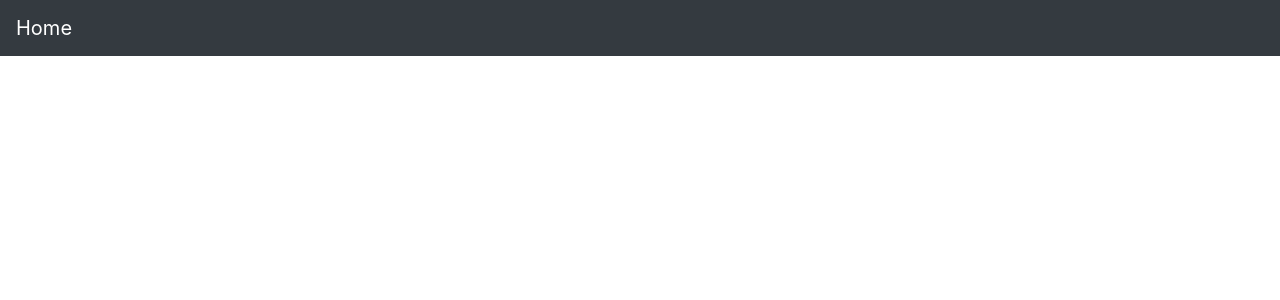
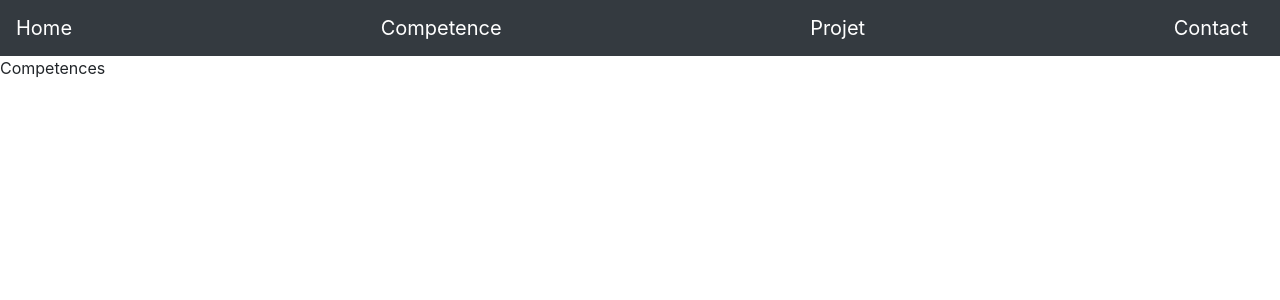
Before and after one commit to Giovanni532/portfolio, a React (Create React App) app: page /competences in a window 1280 px wide. Shown: the top 300 px of the page. Built offline with nearby package versions, Linux system fonts and the light colour scheme.

Commit message:
navbar and router ok

```diff
--- a/src/App.js
+++ b/src/App.js
@@ -1,5 +1,5 @@
 import React from 'react';
-import logo from './logo.svg';
+// import logo from './logo.svg';
 import './App.css';
 import RouterNavigations from './Router/RouterNavigation';
 
--- a/src/FR/Navbar/Menu.js
+++ b/src/FR/Navbar/Menu.js
@@ -5,6 +5,9 @@ const Menu = () => {
     return (
         <nav className="navbar navbar-dark bg-dark">
             <Link className="navbar-brand" to="/">Home</Link>
+            <Link className="navbar-brand" to="/competences">Competence</Link>
+            <Link className="navbar-brand" to="/projet">Projet</Link>
+            <Link className="navbar-brand" to="/contact">Contact</Link>
         </nav>
     )
 }
--- /dev/null
+++ b/src/FR/Pages/Competences.js
@@ -0,0 +1,7 @@
+import React from 'react'
+
+const Competences = () => {
+    return <p>Competences</p>
+}
+
+export default Competences
--- /dev/null
+++ b/src/FR/Pages/Contact.js
@@ -0,0 +1,7 @@
+import React from 'react'
+
+const Contact = () => {
+    return <p>Contact</p>
+}
+
+export default Contact
--- /dev/null
+++ b/src/FR/Pages/Projet.js
@@ -0,0 +1,7 @@
+import React from 'react'
+
+const Projet = () => {
+    return <p>Projet</p>
+}
+
+export default Projet
--- a/src/Router/RouterNavigation.js
+++ b/src/Router/RouterNavigation.js
@@ -2,6 +2,9 @@ import React from 'react'
 import { BrowserRouter as Router, Switch, Route } from "react-router-dom";
 import Maison from '../FR/Pages/Maison';
 import Menu from '../FR/Navbar/Menu';
+import Competences from '../FR/Pages/Competences';
+import Projet from '../FR/Pages/Projet';
+import Contact from '../FR/Pages/Contact';
 
 const RouterNavigations = () => {
     return (
@@ -11,6 +14,15 @@ const RouterNavigations = () => {
                 <Route exact path="/">
                     <Maison />
                 </Route>
+                <Route exact path="/competences">
+                    <Competences/>
+                </Route>
+                <Route exact path="/projet">
+                    <Projet/>
+                </Route>
+                <Route exact path="/contact">
+                    <Contact />
+                </Route>
             </Switch>
         </Router>
     )
```
